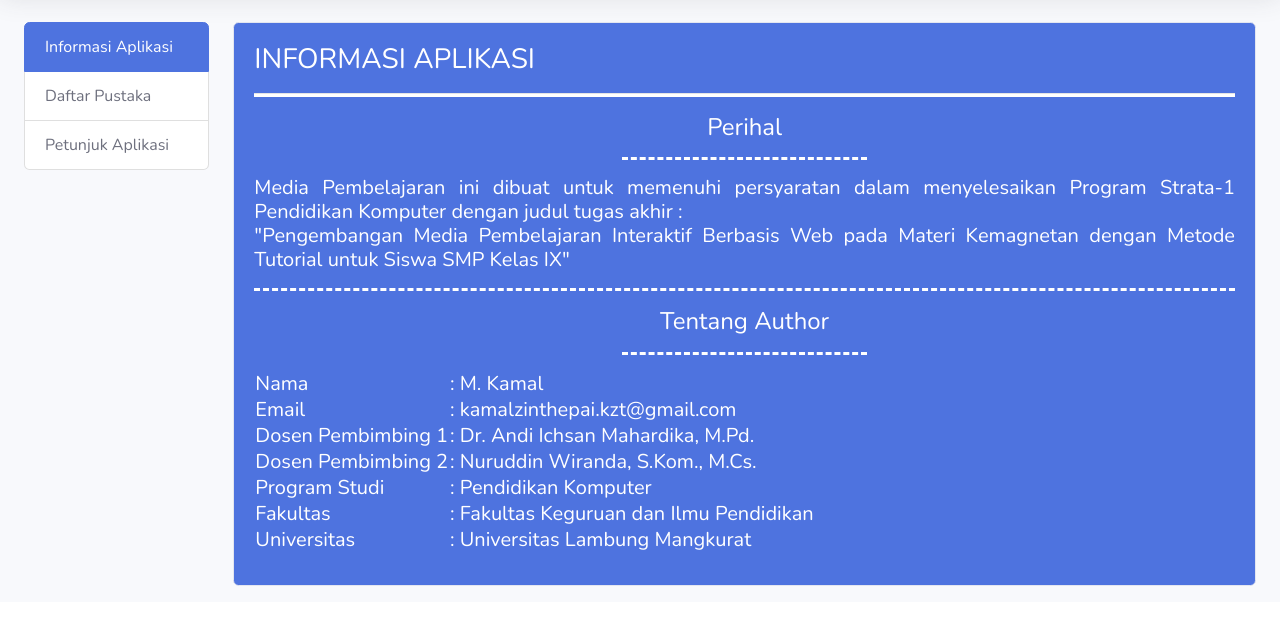
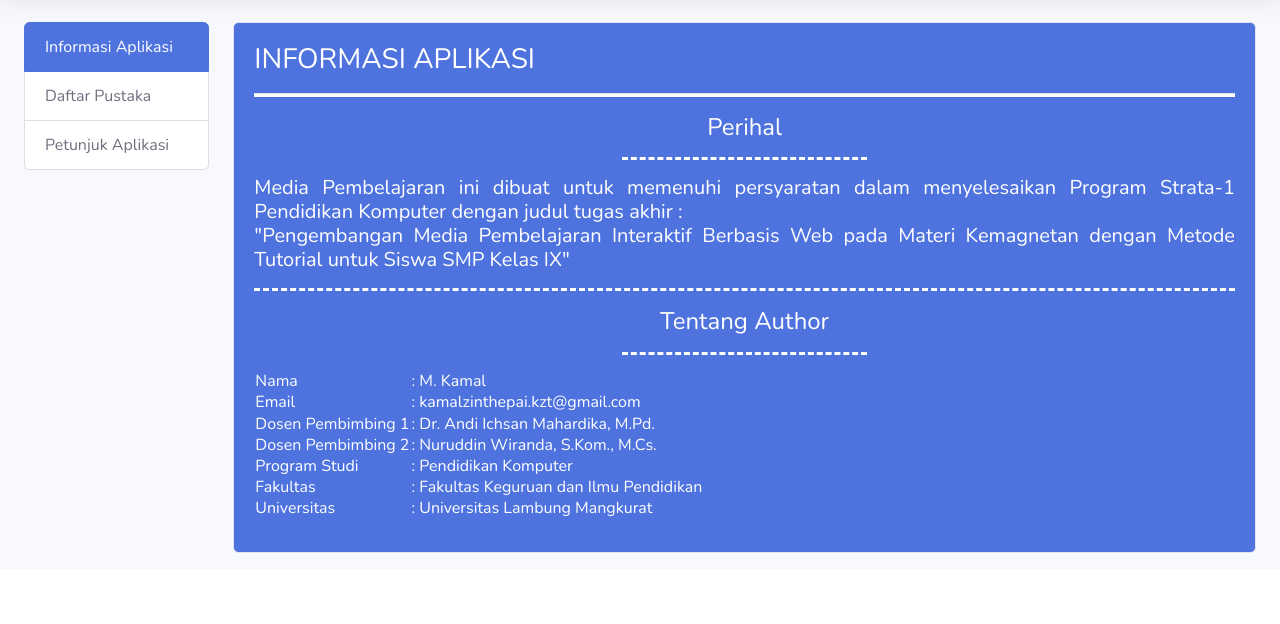
Before and after one commit to master-kamal/media, a plain HTML site: page info.html in a window 1280 px wide. Shown: the part 76-700 px from the top of the page. Drawn offline with nearby package versions, Linux system fonts and the light colour scheme.

Commit message:
projectmedia

```diff
--- a/info.html
+++ b/info.html
@@ -79,7 +79,7 @@
                                       <hr style="border-top: 3px dashed white;" width="100%">
                                       <h4 class="card-title text-center">Tentang Author</h4>
                                       <hr style="border-top: 3px dashed white;" width="25%">
-                                      <h5 class="card-title">
+                                      <h6 class="card-title">
                                         <table>
                                             <tr>
                                                 <td>Nama </td>
@@ -110,7 +110,7 @@
                                                 <td>: Universitas Lambung Mangkurat</td>
                                             </tr>
                                         </table>
-                                      </h5>
+                                      </h6>
                                     </div>
                                 </div>
                             </div>
```
